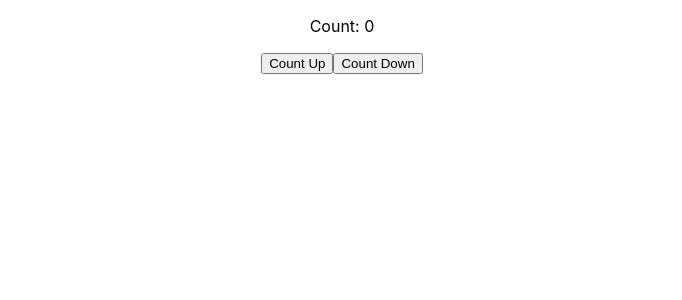
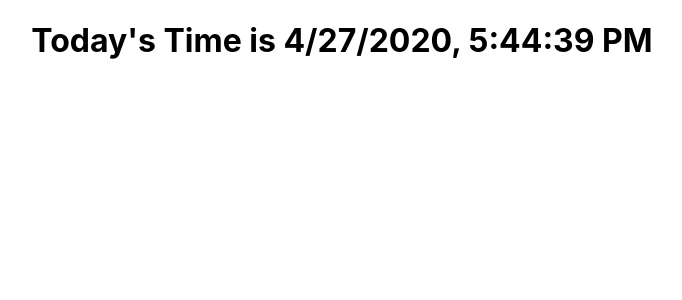
Before and after one commit to DebarunMitra/PlayWithReactHook, a React (Create React App) app in the folder hook-elements-and-implementations/: page / in a window 1280 px wide. Shown: the top 300 px of the page, without its empty margins (298-980 px from the left). Built offline with nearby package versions, Linux system fonts and the light colour scheme.

Commit message:
LifeCycleMethodVsHooks added

```diff
--- a/hook-elements-and-implementations/src/App.js
+++ b/hook-elements-and-implementations/src/App.js
@@ -42,6 +42,8 @@ import Timer from './Components/useRef/Timer';
 import DocTitleOne from './Components/CustomHook/DocTitleOne';
 import DocTitleTwo from './Components/CustomHook/DocTitleTwo';
 
+import ClockClass from './Components/LifeCycleMethodVsHooks/ClockClass';
+import ClockHook from './Components/LifeCycleMethodVsHooks/ClockHook';
 
 
 // export const UserContext = React.createContext();
@@ -76,7 +78,11 @@ const reducer = (state, action) => {
 function App() {
   return (
     <div className="App">
-      <HookCounterEx1 />
+      {/* <HookCounterEx1 /> */}
+      {/* <ClockClass /> */}
+      <ClockHook />
+
+      {/* ustomHook Ex */}
       {/* <DocTitleOne />
       <DocTitleTwo /> */}
     </div>
--- /dev/null
+++ b/hook-elements-and-implementations/src/Components/LifeCycleMethodVsHooks/ClockClass.js
@@ -0,0 +1,48 @@
+import React, { Component } from 'react'
+
+export default class ClockClass extends Component {
+    constructor(props){
+        super(props);
+        this.state={
+            date: new Date().toLocaleString()
+        }
+    }
+
+    componentDidMount(){
+        this.timerId = setInterval(()=>this.tick(), 1000);
+    }
+
+    componentWillUnmount(){
+        clearInterval(this.timerId);
+    }
+
+    tick(){
+        this.setState({
+            date: new Date().toLocaleString()
+        })
+    }
+  render() {
+    return (
+      <div className='App'>
+        <h1>Today's Time is <strong>{this.state.date}</strong></h1>
+      </div>
+    )
+  }
+}
+
+// Execution Steps:
+// Step 1:
+// clockClass is called from the main component 'App'
+// Step 2:
+// Then clockClass calls the react.component and it creats the constructor and a state with date object value
+// Step 3:
+// After that react calls the render method and it displays the html content and initial date value from state
+// Step 4:
+// Once the render is done, react calls the LFC componentDidMount method. Then the clockClass component setup
+// a timer which will call a tick function to update the state date value.
+// Step 5:
+// Once the timer set into the browser it calls the tick function every second to update the date value.
+// And when the date value is updated, it automatically renders the updated date value into the screen
+// Step 6:
+// If any time clockClass component removed from the dom, then LFC componentWillUnmount method get trigger
+// SO the timer stops from the browser
--- /dev/null
+++ b/hook-elements-and-implementations/src/Components/LifeCycleMethodVsHooks/ClockHook.js
@@ -0,0 +1,19 @@
+import React, {useState, useEffect} from 'react'
+
+function ClockHook() {
+  const [clock, setClock] = useState(new Date().toLocaleString());
+
+  useEffect(()=>{
+    setInterval(()=>{
+      setClock(new Date().toLocaleString());
+    }, 1000);
+  }, [])
+
+  return (
+    <div className='App'>
+      <h1>Today's Time is <strong>{clock}</strong></h1>
+    </div>
+  )
+};
+
+export default ClockHook;
```
